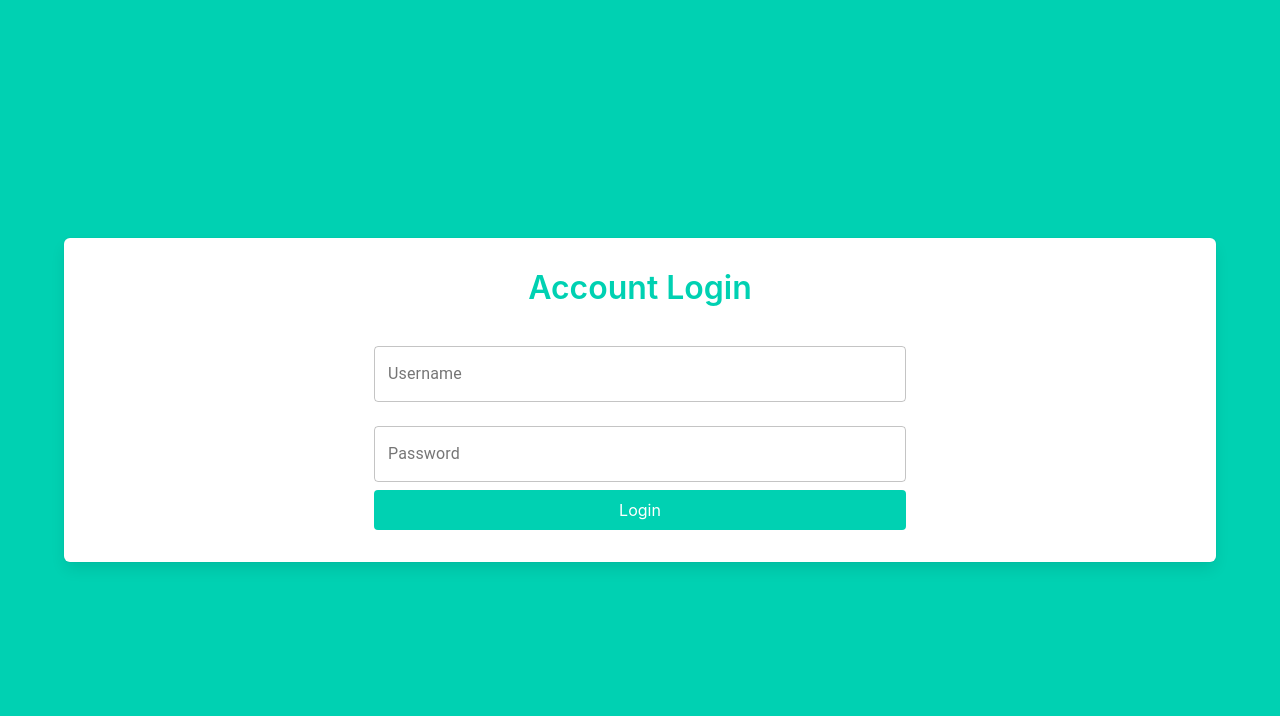
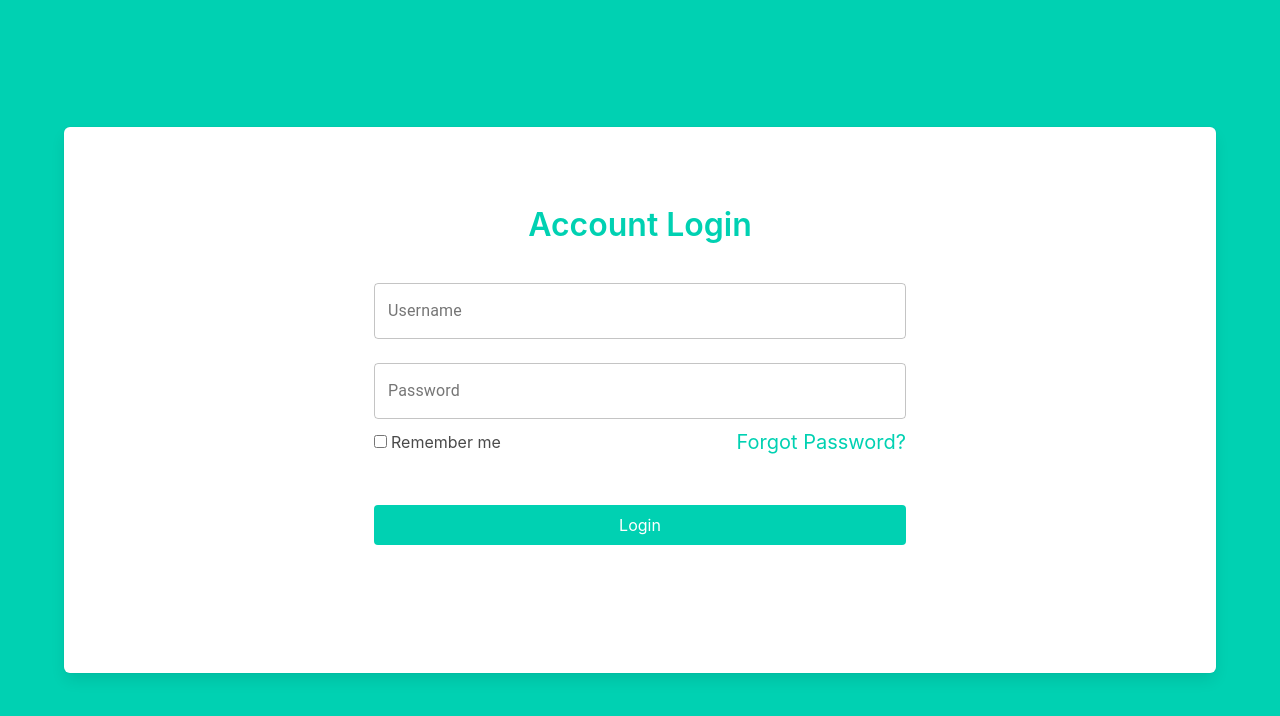
Before and after one commit to andrewjkim745/ToDoList, a React (Create React App) app in the folder client/: page /login in a window 1280 px wide. Shown: the top 716 px of the page. Built offline with nearby package versions, Linux system fonts and the light colour scheme.

Commit message:
finished login form

```diff
--- a/client/src/components/screens/Login.js
+++ b/client/src/components/screens/Login.js
@@ -1,6 +1,6 @@
-import React, { useState } from 'react'
+import React, { useState, useEffect } from 'react'
 import { Title } from '../Shared/Title'
-import { TextField, Button } from '@material-ui/core'
+import { TextField } from '@material-ui/core'
 
 
 
@@ -8,10 +8,10 @@ import { TextField, Button } from '@material-ui/core'
 export default function Login() {
 
 
-    const [ username, setUsername ] = useState('')
-    const [ password, setPassword ] = useState('')
-    const [ email, setEmail ] = useState('')
-    const [ error, setError ] = useState(true)
+    const [username, setUsername] = useState('')
+    const [password, setPassword] = useState('')
+    const [email, setEmail] = useState('')
+    const [error, setError] = useState(true)
 
 
     const usernameChange = (e) => {
@@ -24,17 +24,17 @@ export default function Login() {
         setEmail(e.target.value)
     }
 
-
     return (
         <div class='hero is-fullheight is-primary'>
             <div class='hero-body'>
                 <div class='container is-large has-text-centered'>
                     <div class='box is-flex is-justify-content-center'>
-                        <div class='column is-half'>
+                        <div class='column is-half my-6'>
                             <div class='is-flex is-flex-direction-column'>
                                 <Title
                                     title='Account Login'
                                     color='primary'
+                                    transformation='my-6'
                                 />
                                 <TextField
                                     id='outlined-basic'
@@ -49,18 +49,18 @@ export default function Login() {
                                     label='Password'
                                     variant='outlined'
                                     margin='normal'
+                                    color='primary'
                                     value={password}
                                     onChange={passwordChange}
                                 />
-                                {/* <Button
-                                color='primary'
-                                variant='contained'
-                                size='large'
-                                >
-                                Login
-                                </Button> */}
-                                <button class='button is-primary'>Login</button>
-
+                                <div class='is-flex is-justify-content-space-between is-align-items-center'>
+                                    <label class="checkbox">
+                                        <input class='mr-1'type="checkbox"/>
+                                        Remember me
+                                    </label>
+                                    <p class='has-text-primary is-size-5'>Forgot Password?</p>
+                                </div>
+                                <button class='button is-primary my-6'>Login</button>
                             </div>
                         </div>
                     </div>
```
Also changed, not shown: 1 other file (tests, documents, lock files or other folders).
